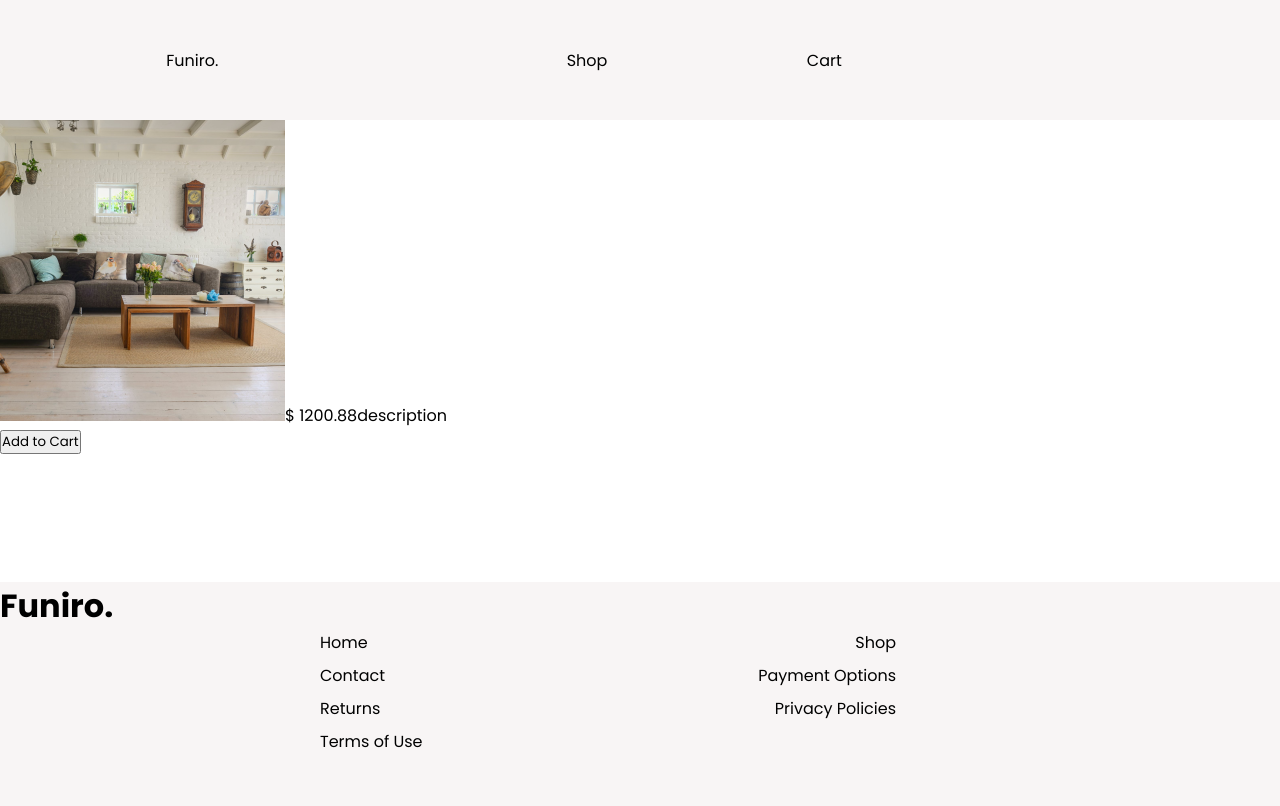
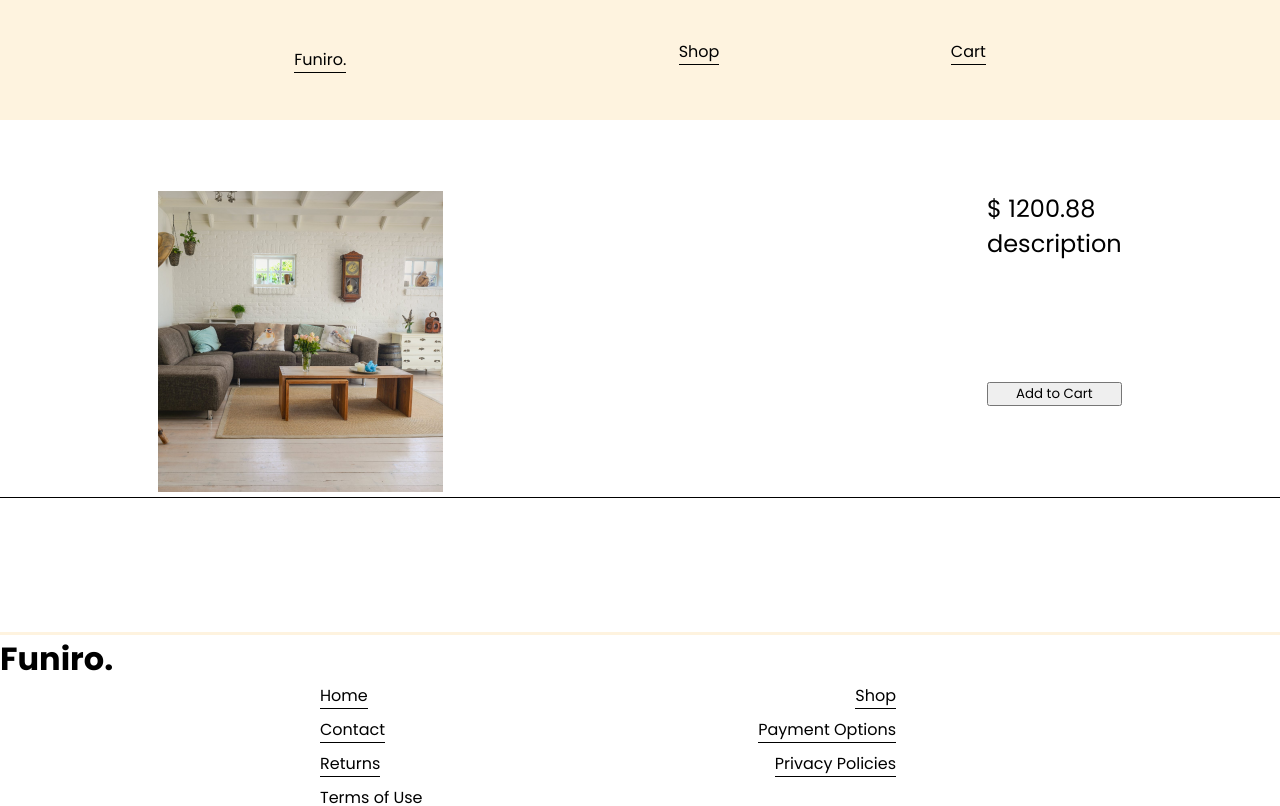
Before and after one commit to Pasiphique/EcommerceFurniture, a React (Vite) app in the folder Furniture/: page /shop/product/1 in a window 1280 px wide. Shown: the top 806 px of the page. Built offline with nearby package versions, Linux system fonts and the light colour scheme.

Commit message:
added more css to cart and shop page

```diff
--- a/Furniture/src/App.css
+++ b/Furniture/src/App.css
@@ -13,12 +13,13 @@
     width: 100%;
     display: flex;
     flex-direction: row;
-    justify-content: space-between;
+    justify-content: space-around;
     align-items: center;
     min-height: 15vh;
-    background-color: rgb(248, 245, 245);
+    background-color: rgba(253, 230, 187, 0.466);
+    margin-bottom: 5%;
 }
-.k{
+.links-container {
     display: flex;
     flex-direction: row;
     width: 80%;
@@ -30,7 +31,7 @@
     justify-content: space-between;
     align-items: center;
     width: 30%;
-    padding:1rem;
+    padding-bottom:1rem;
 }
 
 .hamburger{
@@ -46,6 +47,7 @@
     background-color: #101010;
 }
 @media screen and (width <= 470px) {
+
     .hamburger{
         display: block;
         cursor: pointer;
@@ -59,35 +61,80 @@
         width: 20%;
         row-gap: .5rem;
     }
-    .k.is-open{
+    a{
+        border-bottom: .05rem solid black;
+    }
+    .links-container.is-open{
         display: flex;
         flex-direction: column;
         justify-content: space-between;
-        width: 80%;
-        align-items: start;
+        width: 20%;
+        align-items: center;
+        margin-top: .5rem;
     }
-
 }
 
 
 /*Shop Page */
 .product-display{
-    display: flex;
-    flex-direction: column;
-    align-items: center;
+   display: flex;
+   flex-direction: column;
+   align-items: center;
 }
 .displayed-products{
     display: flex;
     flex-wrap: wrap;
+    flex-direction: column;
     width: 80%;
-    height: 100%;
+    height: 40%;
     row-gap: 2rem;
     column-gap: 2rem;
+    justify-content: center;
+}
+.ind-product{
+    width: 100%;
+    min-height: 40vh;
+    display: flex;
+    flex-direction: column;
+    align-items: center;
+    justify-content: center;
+    row-gap: 1rem;
+}
+.product{
+    width: 100%;
+    height: 90%;
+    display: flex;
+    border-bottom: .05rem solid black;
+}
+.product-info{
+    display: flex;
+    flex-direction: column;
+    font-size: 1.5rem;
+}
+.product-info button{
+    margin-top: 90%;
+}
+.product-image-container{
+    width: 40%;
+    height: 40%;
+}
+.product-image-container img {
+    max-width: 100%;
+    max-height: 100%;
 }
 .shop-product{
     width: 70%;
-    height: 20rem;
+    height: 50%;
     border:1px solid black;
+}
+.image-container{
+    width: 100%;
+    height: 80%;
+}
+.image-container img {
+    width: 100%;
+    height: 100%;
+    object-fit: cover;
 }
 @media (min-width:500px){
     .shop-product{
@@ -111,26 +158,17 @@
     }
 }
 
-.image-container{
-    background-color: grey;
-    width: 100%;
-    height: 80%;
-}
-.image-container img {
-    width: 100%;
-    height: 100%;
-    object-fit: cover;
-}
+
 
 /* ///////////////////////////////////////////////////////*/
 
 /* Footer Component */
 
 footer{
-    background-color: rgb(248, 245, 245);
+    background-color: rgb(255, 255, 255);
     width: 100%;
-    min-height: 40vh;
     margin-top: 10%;
+    border-top: .19rem solid rgba(253, 230, 187, 0.466);;
 }
 .footer{
     width: 100%;
@@ -143,7 +181,7 @@ footer{
     margin-top: 10%;
     padding: 1rem;
     width: 100%;
-    background-color: rgb(216, 213, 213);
+    background-color: rgba(253, 230, 187, 0.432);
     text-align: center;
 }
 .footer > div {
@@ -158,6 +196,7 @@ a:hover{
 a{
     text-decoration: none;
      color:black;
+     border-bottom:1px solid black;
 }
 
 .link-container span{
@@ -174,3 +213,104 @@ a{
         row-gap: .5rem;
     }
 }
+/* Cart section */
+.cart-container{
+    width: 100%;
+    display: flex;
+    flex-wrap: wrap;
+    justify-content: center;
+}
+.cart-container > p {
+    display: flex;
+    justify-content: center;
+    align-items: center;
+    width: 100%;
+    min-height: 30vh;
+}
+.cart-items{
+    max-width: 80%;
+    display: flex;
+    flex-direction: column;
+    row-gap: .5rem;
+}
+.cart-totals{
+    margin-top: 2rem;
+    width: 90%;
+    display: flex;
+    flex-direction: column;
+    row-gap: 1rem;
+    align-items: center;
+    background-color: rgba(155, 102, 4, 0.26);
+    height: 35vh;
+}
+.cart-totals > div {
+    display:flex;
+    flex-direction: column;
+    justify-content: space-between;
+    width: 100%;
+    min-height: 25%;
+    align-items: center;
+}
+.cart-totals button{
+    width: 50%;
+    height: 20%;
+    border-radius: .5rem;
+    cursor: pointer;
+}
+.cart-totals button:hover{
+    background-color: rgba(241, 160, 8, 0.26);;
+    cursor: pointer;
+}
+.product{
+    width: 100%;
+    height: 90%;
+    display: flex;
+    flex-direction: row;
+    font-size: .8rem;
+    justify-content: space-around;
+}
+.cart-image{
+    width: 22%;
+    max-height: 100%;
+}
+.cart-image img {
+    max-width: 100%;
+    height: 100%;
+}
+
+@media screen and (width >=768px ) {
+    .cart-items {
+        width: 70%;
+    }
+    .cart-totals{
+        width: 80%;
+        font-size: 1.5rem;
+    }
+    .cart-image{
+        width: 15%;
+    }
+    a{
+        border-bottom:.5px solid black;
+    }
+}
+@media screen and (width >=1024px ) {
+    .cart-items {
+        width: 50%;
+    }
+    .cart-totals{
+        width: 20%;
+        font-size: 1.5rem;
+        margin-left: 10%;
+        min-height: 45vh;
+    }
+    .cart-image{
+        width: 15%;
+    }
+    a{
+        border-bottom:.5px solid black;
+    }
+    .cart-totals button{
+        width: 70%;
+        height: 15%;
+    }
+}
--- a/Furniture/src/Cart/Cart.jsx
+++ b/Furniture/src/Cart/Cart.jsx
@@ -18,27 +18,33 @@ export default function Cart(){
     },[cartItems])
 
     return(
-        <>
+        <div className='cart-container'>
             <CartItems cartItems={cartItems} AllProducts={AllProducts}/>
+            {cartItems.length == 0?
+            (<p>Your Funiro Shopping Cart is empty</p>)
+                : (
+                <div className='cart-totals'>
+                    <h2>Cart Totals</h2>
+
                     <div>
-                <h2>Cart Totals</h2>
                         <p>
-                    <span>SubTotal</span>
-                    <span>${total}</span>
+                            <span>SubTotal: ${total} </span>
                         </p>
                         <p>
-                    <span>Shipping Fee</span>
-                    <span>Free</span>
+                            <span>Shipping Fee: Free</span>
                         </p>
                         <p>
-                    <span>Total</span>
-                    <span>${total}</span>
+                            <span>Total:${total} </span>
                         </p>
+                    </div>
+
+                    <button>Checkout</button>
+                </div>
+            ) }
+
+
 
         </div>
-            <button>Checkout</button>
-
-        </>
 
     )
 }
--- a/Furniture/src/Cart/CartItems.jsx
+++ b/Furniture/src/Cart/CartItems.jsx
@@ -3,23 +3,24 @@ import { Link } from "react-router-dom"
 export default function CartItems({cartItems,AllProducts}){
 
     return(
-       <>
+       <div className="cart-items">
          {cartItems.map(product =>{
             const item = AllProducts.find(item => item.id === Number(product.id))
             return(
-               <div key={product.id}>
                   <Link to={`/shop/product/${product.id}`}>
                      <div  className='product'>
-                     <img src={item.src} alt="" />
-                     <span>{product.quantity}</span>
-                     <span>${(item.price).toLocaleString('en-US')}</span>
-                     <span>${(item.price * product.quantity).toLocaleString('en-US')}</span>
+                        <div className='cart-image'>
+                              <img src={item.src} alt="" />
+                        </div>
+                        <span>{product.quantity}</span>
+                        <span>${(item.price * product.quantity).toLocaleString('en-US')}</span>
+                        <span>Remove</span>
                      </div>
                   </Link>
-               </div>
             )
          })}
 
-       </>
+       </div>
     )
 }
+//product image product title price quantity subtotal garbagecan
--- a/Furniture/src/Footer.jsx
+++ b/Furniture/src/Footer.jsx
@@ -23,7 +23,7 @@ export default function Footer(){
 
                </div>
                <p>	&copy; 2024 Pasiphique Osward</p>
-        </div>
+            </div>
 
         </footer>
 
--- a/Furniture/src/NavBar.jsx
+++ b/Furniture/src/NavBar.jsx
@@ -9,7 +9,7 @@ export default function NavBar(){
 
     return(
         <nav className="navbar">
-            <div className={`k ${isOpen ? "is-open": ""}`}>
+            <div className={`links-container ${isOpen ? "is-open": ""}`}>
                 <Link  to='/'>Funiro.</Link>
                 <ul className={`links ${isOpen ? "is-open": ""}`}>
                     <Link to='/shop'>Shop</Link>
--- a/Furniture/src/Shop/ProductDisplay.jsx
+++ b/Furniture/src/Shop/ProductDisplay.jsx
@@ -7,13 +7,15 @@ export default function ProductDisplay(){
     const quantity = getItemQuantity(productId)
     const product = AllProducts.find((product => product.id == productId))
     return(
-        <div key={product.id}>
+        <div key={product.id} className="ind-product">
             <div className='product'>
-                <img  src={product.src} alt="" />
-                <span>$ {product.price}</span>
-                <span>{product.description}</span>
-            </div>
-            {quantity == 0 ?
+                <div className='product-image-container'>
+                    <img src={product.src} alt="" />
+                </div>
+                <div className="product-info">
+                    <span>$ {product.price}</span>
+                    <span>{product.description}</span>
+                    {quantity == 0 ?
                 <button onClick={()=>increaseCartQuantity(productId)}>Add to Cart</button>:
                 (
                     <>
@@ -26,6 +28,10 @@ export default function ProductDisplay(){
                     </>
                 )
         }
+                </div>
+
+            </div>
+
         </div>
     )
 }
```
Lines whose indentation alone changed are shown as unchanged.
